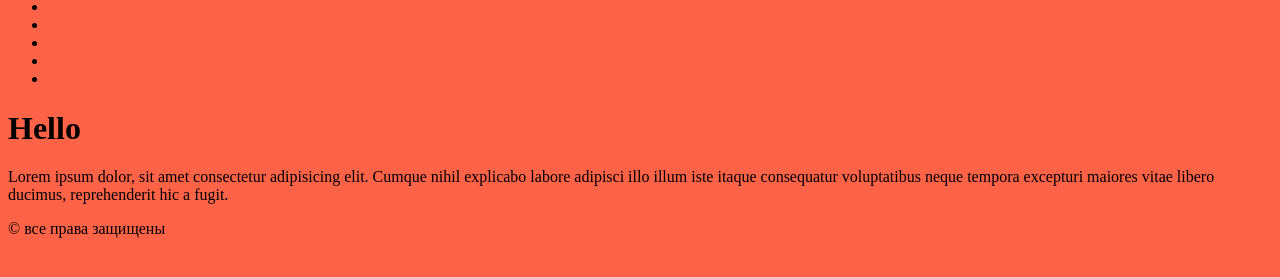
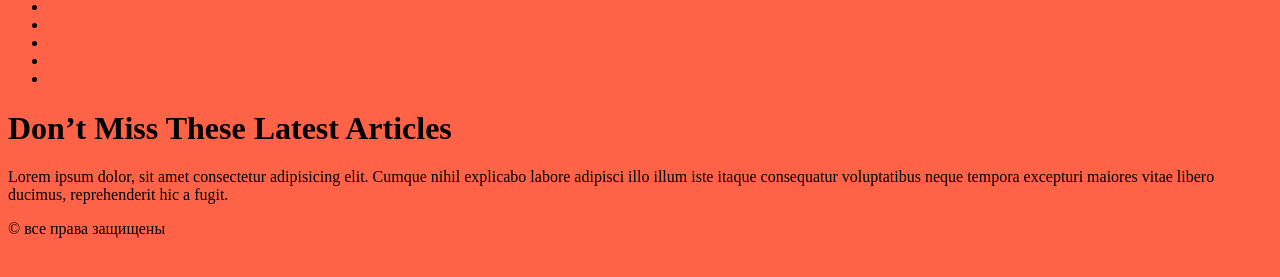
Before and after one commit to pl210787kji/logo, a plain HTML site: page index.html in a window 1280 px wide. Shown: the part 163-440 px from the top of the page. Drawn offline with Linux system fonts and the light colour scheme.

Commit message:
change main

```diff
--- a/index.html
+++ b/index.html
@@ -32,7 +32,8 @@
        </nav>
    </header>
    <main>
-       <h1>Hello</h1>
+       <h1>Don’t Miss These Latest
+        Articles</h1>
        <p>Lorem ipsum dolor, sit amet consectetur adipisicing elit. Cumque nihil explicabo labore adipisci illo illum iste itaque consequatur voluptatibus neque tempora excepturi maiores vitae libero ducimus, reprehenderit hic a fugit.</p>
    </main>
    <footer>
```
